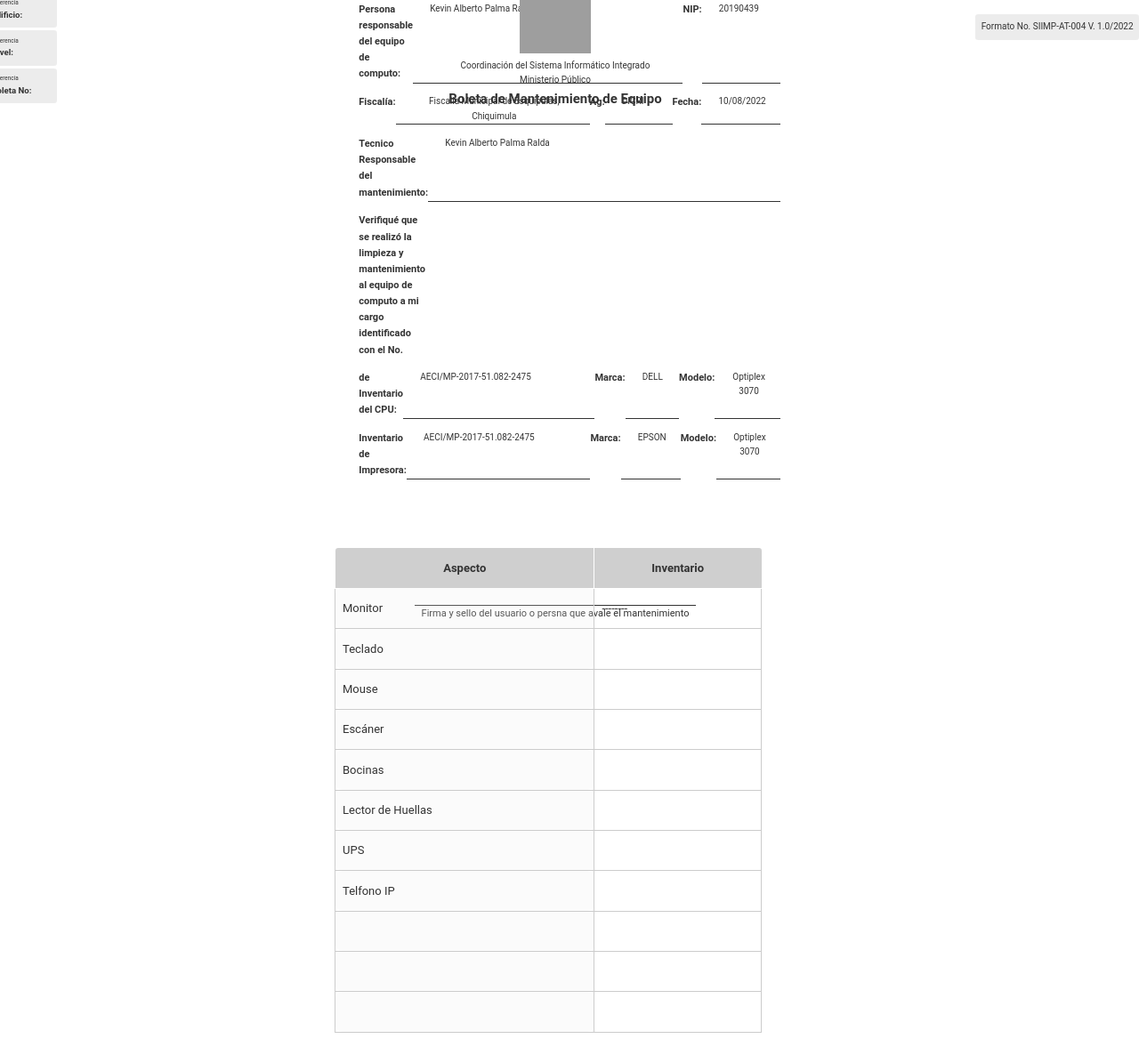
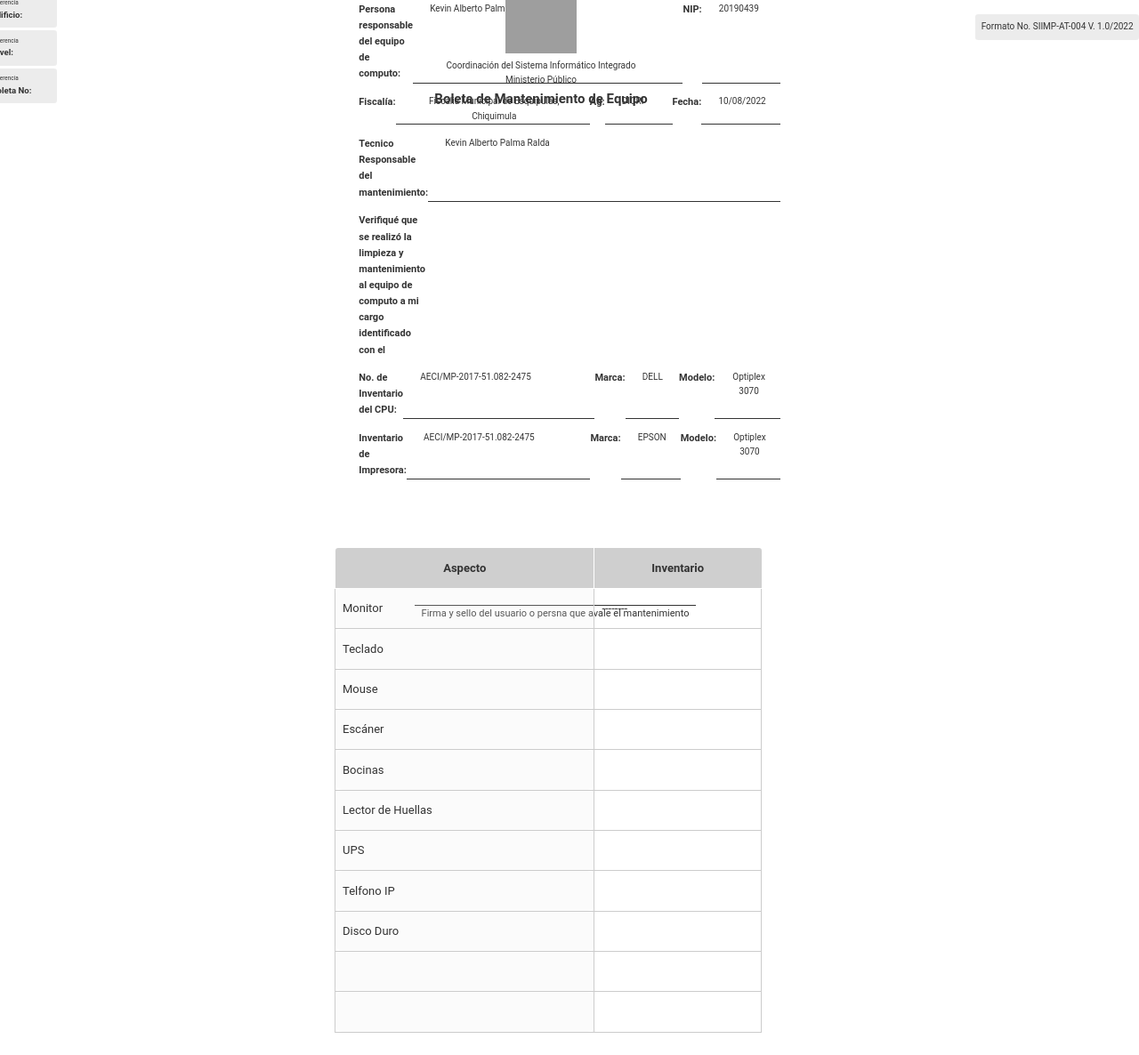
Before and after one commit to KevCode53/compport_mp, a Django app: template apps/maintenances/templates/maintenances/report.html in a window 1280 px wide. Shown: the whole page at 89% size. Run offline with Django 3.2, Linux system fonts and the light colour scheme; the template is opened without the code that fills it, so the values that code supplies are empty; grey boxes are pictures that could not be loaded.

Commit message:
:art: modifi format to pdf report
modifi format to pdf report

```diff
--- a/apps/maintenances/templates/maintenances/baseRportPdf.html
+++ b/apps/maintenances/templates/maintenances/baseRportPdf.html
@@ -80,7 +80,7 @@
 
     .logo {
       text-align: center;
-      margin: 0 0 0 -2rem;
+      margin: 0 0 0 -4rem;
     }
     .logo .logoContainer {
       width: 100%;
@@ -435,7 +435,7 @@
               margin-right: 0.2rem;
               position: relative;
             ">
-            Verifiqué que se realizó la limpieza y mantenimiento al equipo de computo a mi cargo identificado con el No.
+            Verifiqué que se realizó la limpieza y mantenimiento al equipo de computo a mi cargo identificado con el
           </p>
         </div>
       </div>
@@ -463,7 +463,7 @@
               margin-right: 0.2rem;
               position: relative;
             ">
-            de Inventario del CPU:
+            No. de Inventario del CPU:
           </p>
           <p class="response">AECI/MP-2017-51.082-2475</p>
         </div>
@@ -626,7 +626,7 @@
             <td></td>
           </tr>
           <tr>
-            <td></td>
+            <td>Disco Duro</td>
             <td></td>
           </tr>
           <tr>
```
